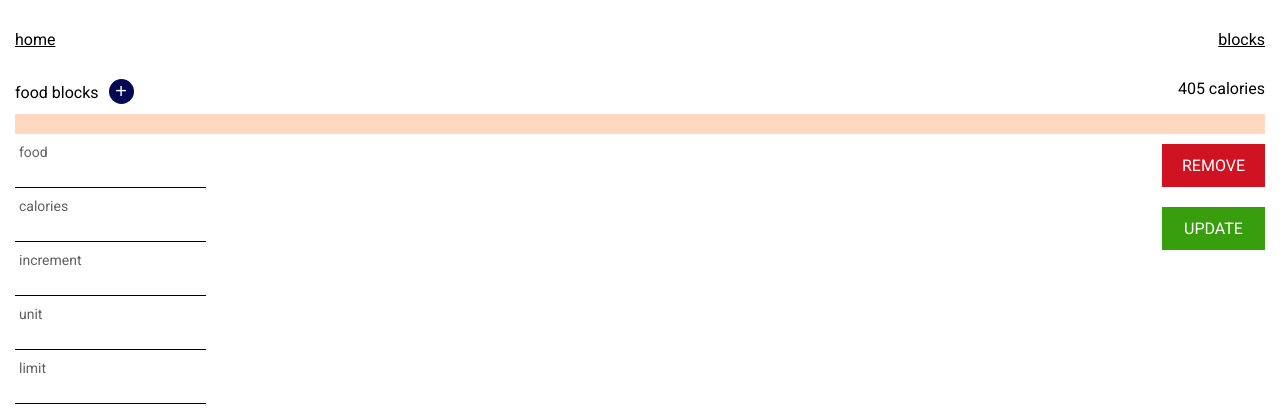
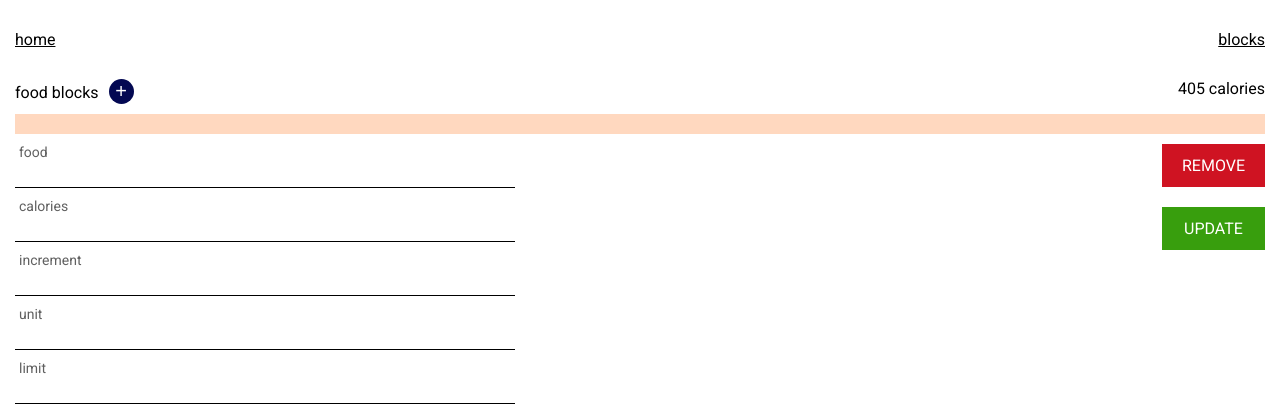
Before and after one commit to colorlessenergy/calorie-tracker, a Next.js app: page /day/1/blocks in a window 1280 px wide. Shown: the top 412 px of the page. Built offline with nearby package versions, Linux system fonts and the light colour scheme.

Commit message:
add responsive styles

```diff
--- a/pages/day/[date]/blocks.js
+++ b/pages/day/[date]/blocks.js
@@ -2,7 +2,7 @@ import Nav from '../../../shared/components/nav';
 
 export default function Blocks () {
     return (
-        <>
+        <div className="container">
             <Nav />
             <div className="flex justify-content-between mx-15 pt-3">
                 <div>
@@ -14,7 +14,7 @@ export default function Blocks () {
 
             <div className="ribbon"></div>
             <form className="flex justify-content-between mx-15">
-               <div className="flex flex-direction-column align-items-start">
+               <div className="flex flex-direction-column align-items-start form-groups-container">
                     <label htmlFor="food">
                         food
                     </label>
@@ -62,6 +62,6 @@ export default function Blocks () {
                     </button>
                 </div>
             </form>
-        </>
+        </div>
     );
 }
--- a/styles/globals.scss
+++ b/styles/globals.scss
@@ -34,6 +34,7 @@ input {
   border-bottom: 1px solid #000000;
   margin-bottom: 10px;
   padding: 4px;
+  width: 100%;
 
   font-size: 16px;
   font-family: "Roboto", sans-serif;
@@ -42,3 +43,15 @@ input {
 @import "./variables.scss";
 @import "./utilities.scss";
 @import "./module.scss";
+
+@media (min-width: 521px) {
+  .form-groups-container {
+    width: 60%;
+  }
+}
+
+@media (min-width: 867px) {
+  .form-groups-container {
+    width: 40%;
+  }
+}
--- a/styles/module.scss
+++ b/styles/module.scss
@@ -46,3 +46,8 @@
 .button-green {
   background-color: $green;
 }
+
+.container {
+  margin: 0 auto;
+  max-width: 1600px;
+}
```
